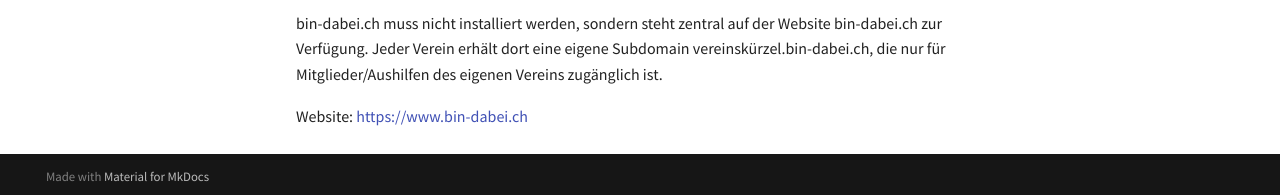
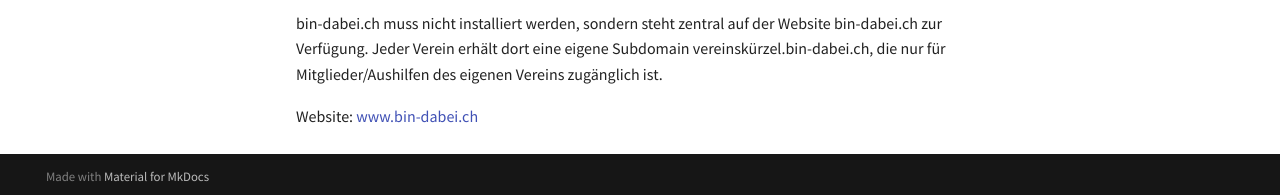
Before and after one commit to ritterg/bin-dabei-dokumentation, an MkDocs documentation site: the page built from docs/index.md, in a window 1280 px wide and 1019 px high. Shown: the part 821-1016 px from the top of the window. Built offline with MkDocs 1.6.1 and Material for MkDocs 9.7.7, drawn with Linux system fonts in a browser that asks for light colours; some web fonts are replaced; some of the changed lines change nothing that is shown.

Commit message:
link corrected

```diff
--- a/docs/index.md
+++ b/docs/index.md
@@ -25,4 +25,4 @@
 bin-dabei.ch muss nicht installiert werden, sondern steht zentral auf der Website bin-dabei.ch zur Verfügung.
 Jeder Verein erhält dort eine eigene Subdomain vereinskürzel.bin-dabei.ch, die nur für Mitglieder/Aushilfen des eigenen Vereins zugänglich ist.
 
-Website: [https://www.bin-dabei.ch](www.bin-dabei.ch)
+Website: [www.bin-dabei.ch](https://www.bin-dabei.ch)
```
Also changed, not shown: 1 other file.
